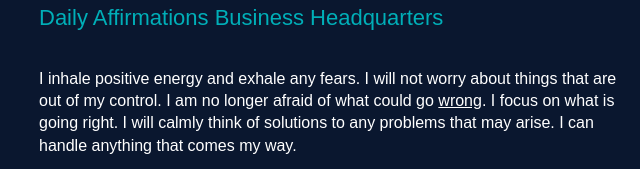
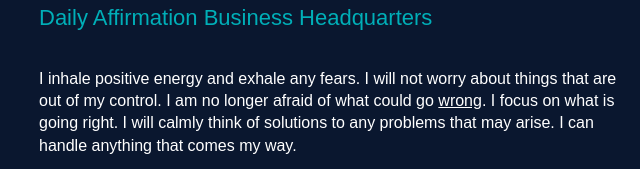
Before and after one commit to aiu27/E-Blast-1, a plain HTML site: page index.html in a window 1280 px wide. Shown: the part 781-950 px from the top of the page, 318-958 px from the left. Drawn offline with Linux system fonts and the light colour scheme.

Commit message:
Update index.html

```diff
--- a/index.html
+++ b/index.html
@@ -304,7 +304,7 @@ table[class=MaterialsTable]{width: 100% !important;}
                               <tbody>
                                 <tr>
                                   <td valign="top" class="mcnTextContent" style="padding:9px 32px;border-collapse: collapse;mso-table-lspace: 0pt;mso-table-rspace: 0pt;color: #fff;font-family: Arial, Helvetica, sans-serif;font-size: 15px;line-height: 150%;text-align: left;"><h2 style="display: block; font-family: Arial, Helvetica, sans-serif; font-size: 30px; font-style: normal; font-weight: bold; line-height: 120%; margin: 10px 0 0; text-align: left; color: #fff !important;">Daily affirmaion brings you a delightful thoughts, say this out loud every morning to transform your life.</h2>
-                                      <h3 style="color: #00afb8;">Daily Affirmations Business Headquarters</h3></td>
+                                      <h3 style="color: #00afb8;">Daily Affirmation Business Headquarters</h3></td>
                                 </tr>
                               </tbody>
                             </table></td>
```
